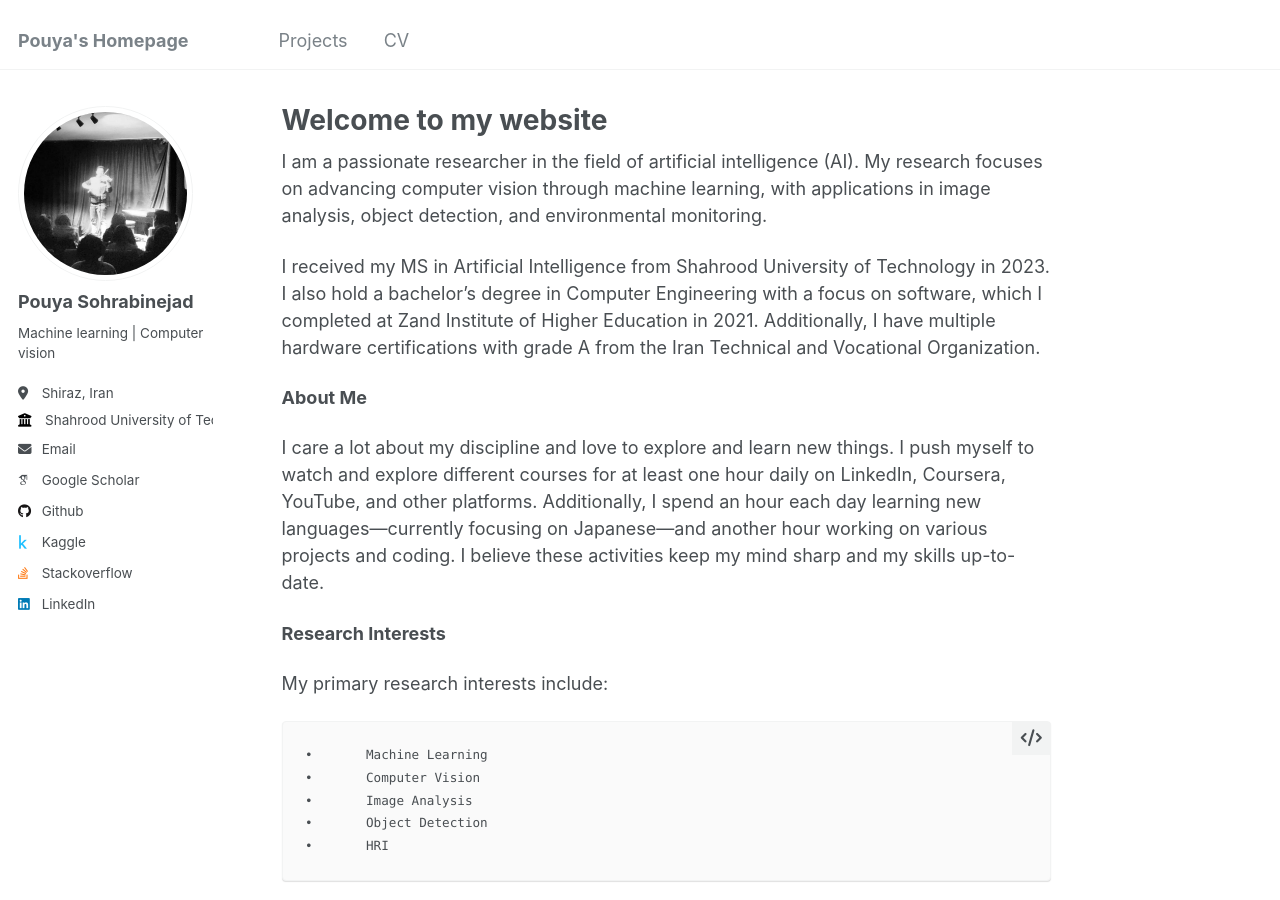
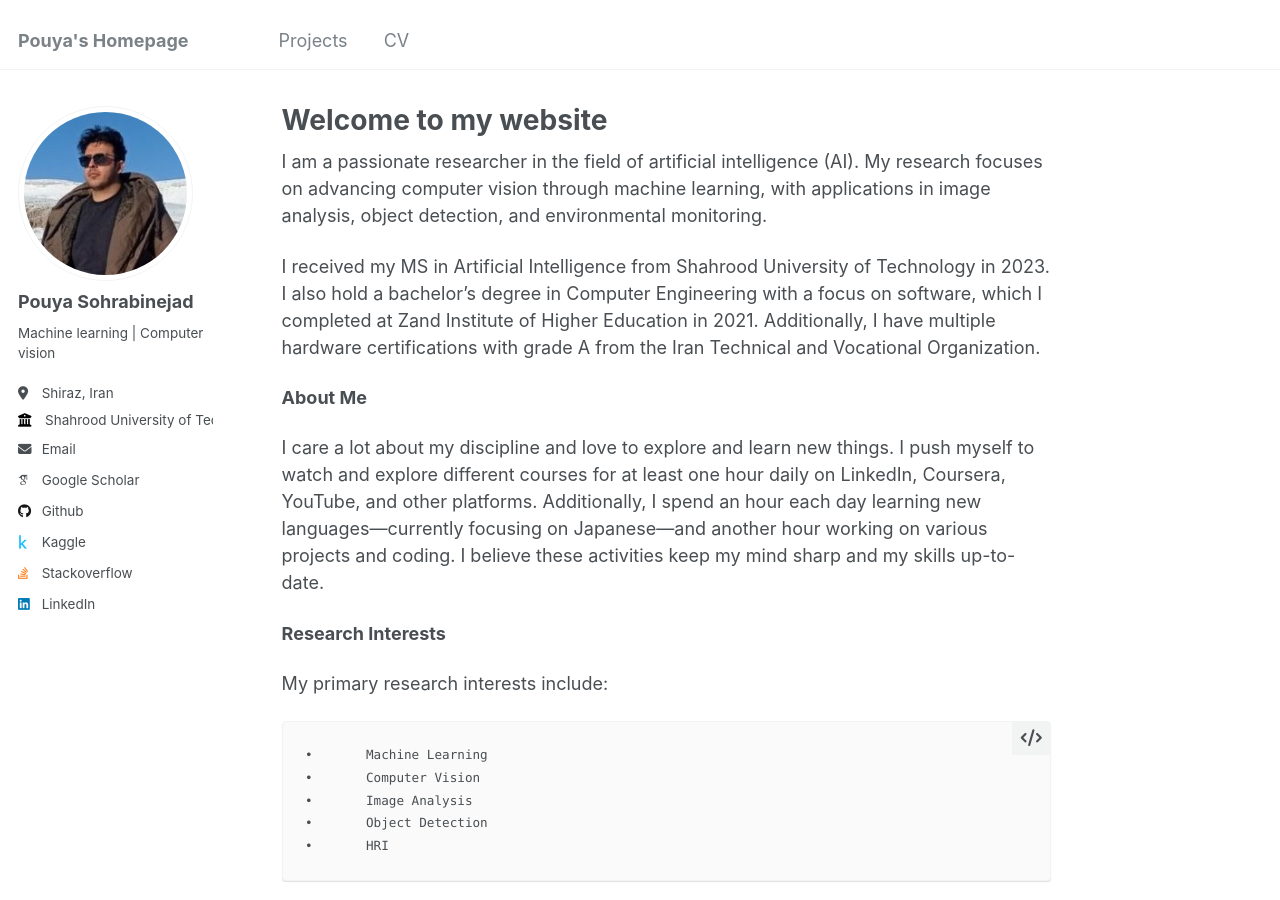
Before and after one commit to PouyaSonej/PouyaSonej.github.io, a Jekyll site: the page built from _pages/about.md, in a window 1280 px wide and 900 px high. Built offline with Jekyll 4.4.1, drawn with Linux system fonts in a browser that asks for light colours; some web fonts are replaced.

Commit message:
Update _config.yml

```diff
--- a/_config.yml
+++ b/_config.yml
@@ -21,7 +21,7 @@ repository               : "pouyasonej/pouyasonej.github.io"
 #               Additional customization can be done by editing /_includes/author-profile.html
 author:
   # Biographic information
-  avatar           : "profile3.jpg"
+  avatar           : "profile1.jpg"
   name             : "Pouya Sohrabinejad"
   pronouns         : # example: "she/her"
   bio              : "Machine learning | Computer vision"
```
